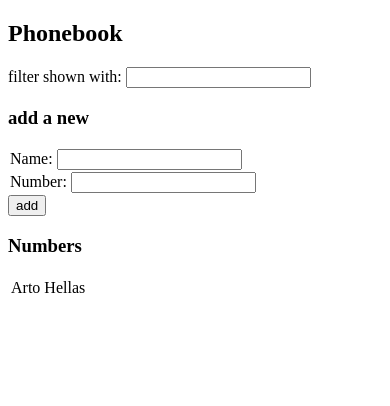
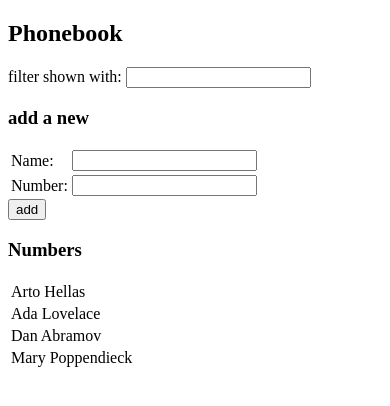
Before and after one commit to AnnaSmatkova/fullstackopensubmissions, a React (Create React App) app in the folder part2/phonebook/: page / in a window 390 px wide. Shown: the top 406 px of the page. Built offline with nearby package versions, Linux system fonts and the light colour scheme; data requests are answered from the project's data file.

Commit message:
phonebook step 6

```diff
--- /dev/null
+++ b/part2/phonebook/db.json
@@ -0,0 +1,24 @@
+{
+  "persons":[
+    {
+      "name": "Arto Hellas",
+      "number": "040-123456",
+      "id": 1
+    },
+    {
+      "name": "Ada Lovelace",
+      "number": "39-44-5323523",
+      "id": 2
+    },
+    {
+      "name": "Dan Abramov",
+      "number": "12-43-234345",
+      "id": 3
+    },
+    {
+      "name": "Mary Poppendieck",
+      "number": "39-23-6423122",
+      "id": 4
+    }
+  ]
+}
--- a/part2/phonebook/src/App.js
+++ b/part2/phonebook/src/App.js
@@ -1,13 +1,21 @@
-import React, { useState } from "react";
+import React, { useState, useEffect } from "react";
+import axios from "axios";
+
 import PersonForm from "./components/PersonForm";
 import Filter from "./components/Filter";
 import Persons from "./components/Persons";
 
 const App = () => {
-  const [persons, setPersons] = useState([{ name: "Arto Hellas", id: "1" }]);
+  const [persons, setPersons] = useState([]);
   const [newName, setNewName] = useState("");
   const [newNumber, setNewNumber] = useState("");
   const [newSearch, setNewSearch] = useState("");
+
+  useEffect(() => {
+    axios.get("http://localhost:3001/persons").then(response => {
+      setPersons(response.data);
+    });
+  }, []);
 
   const namesToShow = persons.filter(person =>
     person.name.toLocaleLowerCase().startsWith(newSearch.toLocaleLowerCase())
--- a/part2/phonebook/src/components/PersonForm.js
+++ b/part2/phonebook/src/components/PersonForm.js
@@ -10,12 +10,20 @@ const PersonForm = ({
   return (
     <form onSubmit={addInfo}>
       <table>
-        <tr>
-          Name: <input value={newName} onChange={handleNameChange} />
-        </tr>
-        <tr>
-          Number: <input value={newNumber} onChange={handleNumberChange} />
-        </tr>
+        <tbody>
+          <tr>
+            <td>Name:</td>
+            <td>
+              <input value={newName} onChange={handleNameChange} />
+            </td>
+          </tr>
+          <tr>
+            <td>Number:</td>
+            <td>
+              <input value={newNumber} onChange={handleNumberChange} />
+            </td>
+          </tr>
+        </tbody>
       </table>
       <div>
         <button type="submit">add</button>
--- a/part2/phonebook/src/components/Persons.js
+++ b/part2/phonebook/src/components/Persons.js
@@ -2,10 +2,16 @@ import React from "react";
 import Person from "./Person";
 
 const rows = names =>
-  names.map(person => <Person name={person.name} number={person.phone} />);
+  names.map(person => (
+    <Person key={person.id} name={person.name} number={person.phone} />
+  ));
 
 const Persons = ({ names }) => {
-  return <table>{rows(names)}</table>;
+  return (
+    <table>
+      <tbody>{rows(names)}</tbody>
+    </table>
+  );
 };
 
 export default Persons;
```
Also changed, not shown: part2/phonebook/package.json (+6 -1 lines), 1 other file (tests, documents, lock files or other folders).
